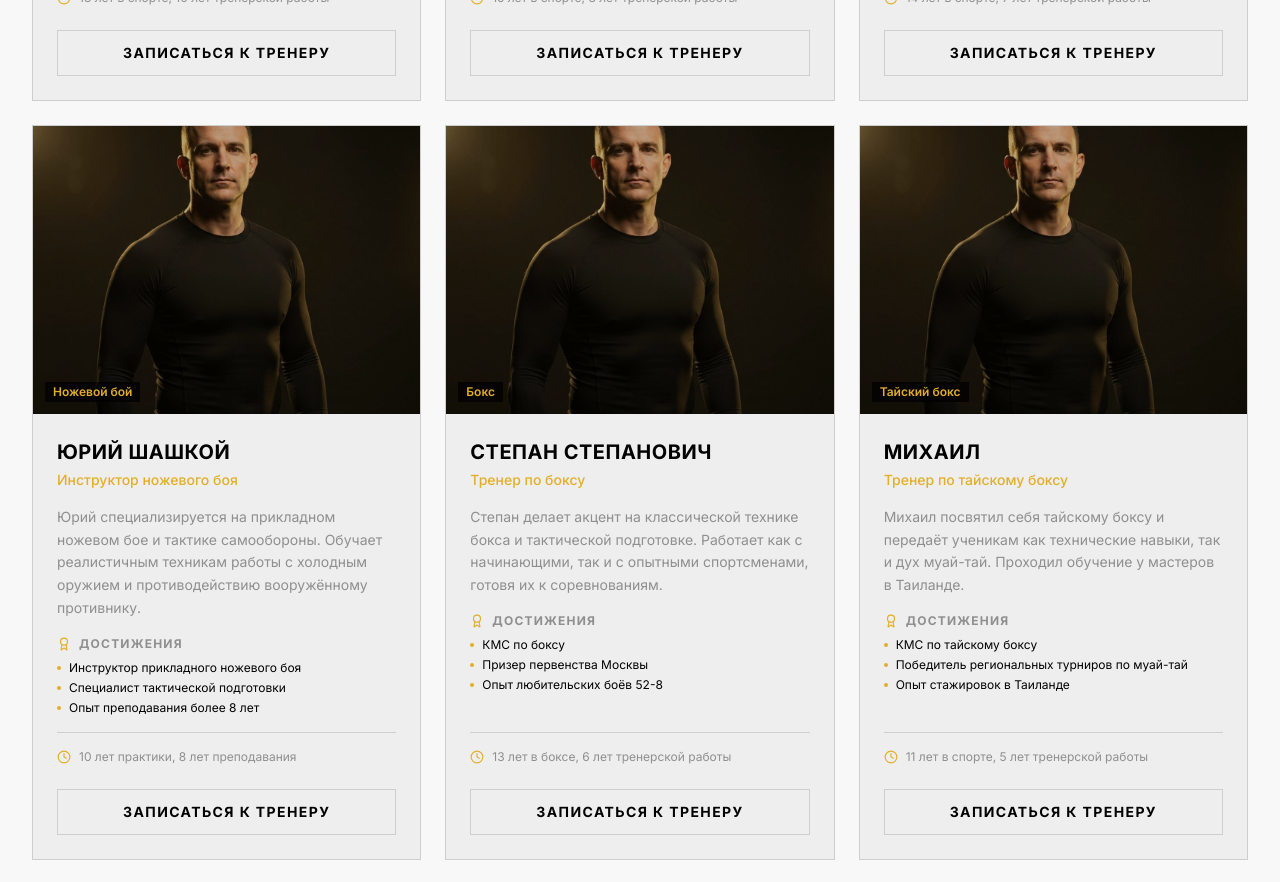
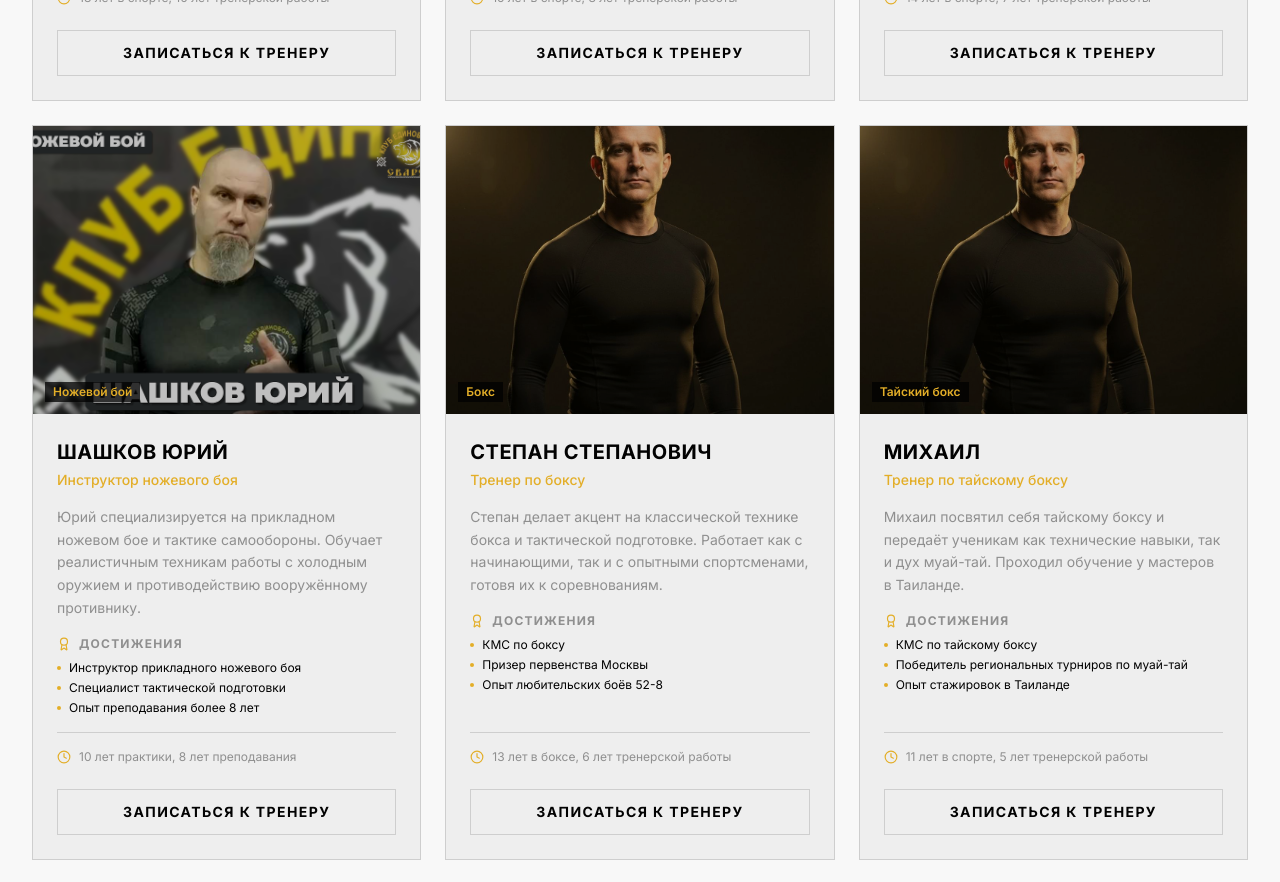
Before and after one commit to funkythemoney666/v0-svarog-martial-arts-club, a Next.js app: page /coaches in a window 1280 px wide. Shown: the part 1180-2062 px from the top of the page. Built offline with nearby package versions, Linux system fonts and the light colour scheme.

Commit message:
fix: correct coach name and add photo in coaches grid\n\nUpdate coach name and add photo for Yuriy Shashkov.

```diff
--- a/components/coaches/coaches-grid.tsx
+++ b/components/coaches/coaches-grid.tsx
@@ -56,7 +56,7 @@ const coaches: Coach[] = [
     image: '/images/coach-titaev.jpg',
   },
   {
-    name: 'Юрий Шашкой',
+    name: 'Шашков Юрий',
     title: 'Инструктор ножевого боя',
     disciplines: ['Ножевой бой'],
     bio: 'Юрий специализируется на прикладном ножевом бое и тактике самообороны. Обучает реалистичным техникам работы с холодным оружием и противодействию вооружённому противнику.',
@@ -66,6 +66,7 @@ const coaches: Coach[] = [
       'Опыт преподавания более 8 лет',
     ],
     experience: '10 лет практики, 8 лет преподавания',
+    image: '/images/coach-shashkov.jpg',
   },
   {
     name: 'Степан Степанович',
```
Also changed, not shown: public/images/coach-shashkov.jpg (added).
